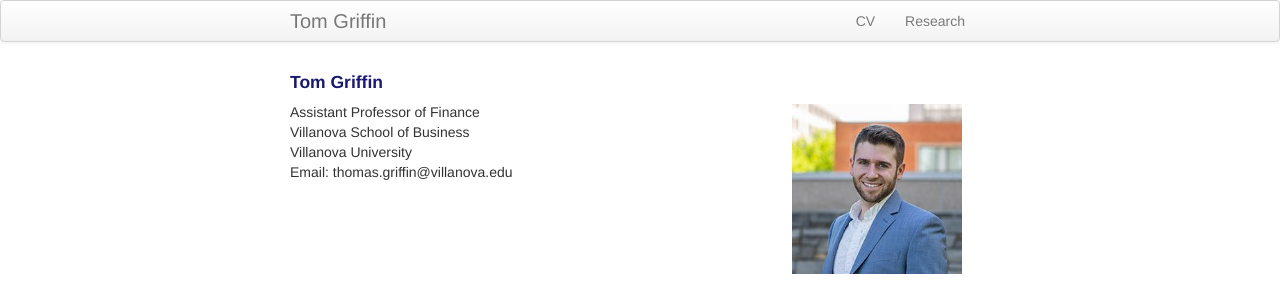
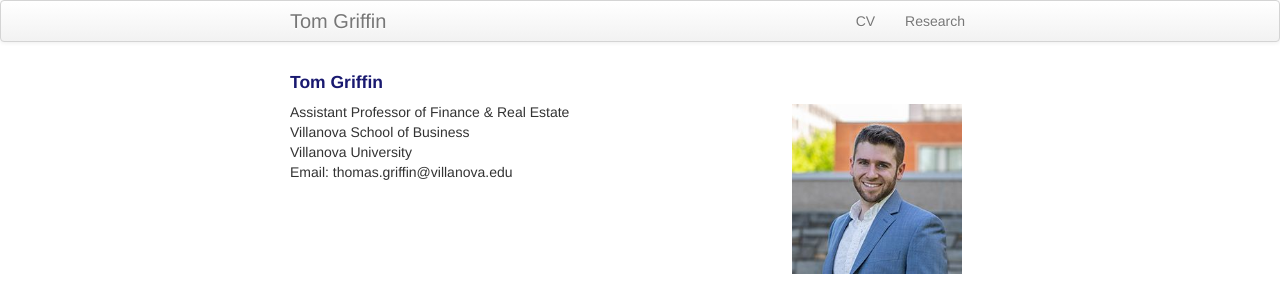
Before and after one commit to ThomasPGriffin/thomaspgriffin.github.io, a Jekyll site: the page built from index.md, in a window 1280 px wide. Shown: the top 296 px of the page. Built offline with Jekyll 4.4.1, drawn with Linux system fonts in a browser that asks for light colours.

Commit message:
Update index.md

```diff
--- a/index.md
+++ b/index.md
@@ -1,7 +1,7 @@
 ---
 layout: frontpage
 title: Tom Griffin
-description: Tom Griffin is an Assistant Professor of Finance at Villanova University
+description: Tom Griffin is an Assistant Professor of Finance & Real Estate at Villanova University
 keywords: Tom, Thomas, Griffin, Finance, PhD, Drexel, Villanova, Professor
 
 ---
@@ -10,7 +10,7 @@ keywords: Tom, Thomas, Griffin, Finance, PhD, Drexel, Villanova, Professor
 
     <div class="row-fluid">
         <div class="span5">
-            Assistant Professor of Finance<br/>
+            Assistant Professor of Finance & Real Estate<br/>
             Villanova School of Business<br/>
             Villanova University<br/>
             Email: thomas.griffin@villanova.edu<br/>
```
